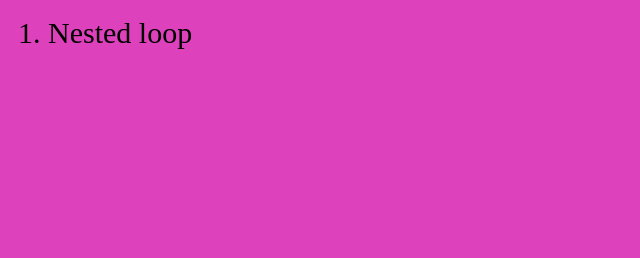
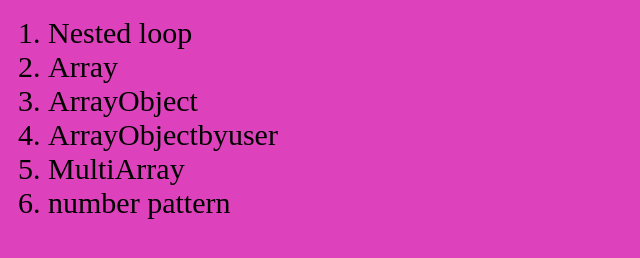
Before and after one commit to Ashish0955/JavaScript, a plain HTML site: page index.html in a window 1280 px wide. Shown: the whole page, without its empty margins (0-640 px from the left). Drawn offline with Linux system fonts and the light colour scheme.

Commit message:
15 august 2022

```diff
--- a/index.html
+++ b/index.html
@@ -20,6 +20,13 @@
 <body>
     <ol>
     <a class="ab" href="js-loops\js_nestedloop.html"> <li>  Nested loop </li></a>
+    <a class="ab" href="Array\js array.html"> <li>  Array </li></a>
+    <a class="ab" href="Array\js arrayobject.html"> <li>  ArrayObject</li></a>
+    <a class="ab" href="Array\js arrayobjectbyuser.html"> <li>  ArrayObjectbyuser</li></a>
+    <a class="ab" href="Array\js Multiarray.html"> <li>  MultiArray </li></a>
+    <a class="ab" href="js-loops\js number pattern.html"> <li>  number pattern </li></a>
+    <!-- <a class="ab" href="E:\full stack\javascript\Array\js Multiarray.html"> <li>  Nested loop </li></a>
+    <a class="ab" href="E:\full stack\javascript\Array\js Multiarray.html"> <li>  Nested loop </li></a> -->
     </ol>
 </body>
 </html>
```
Also changed, not shown: script.js (added).
